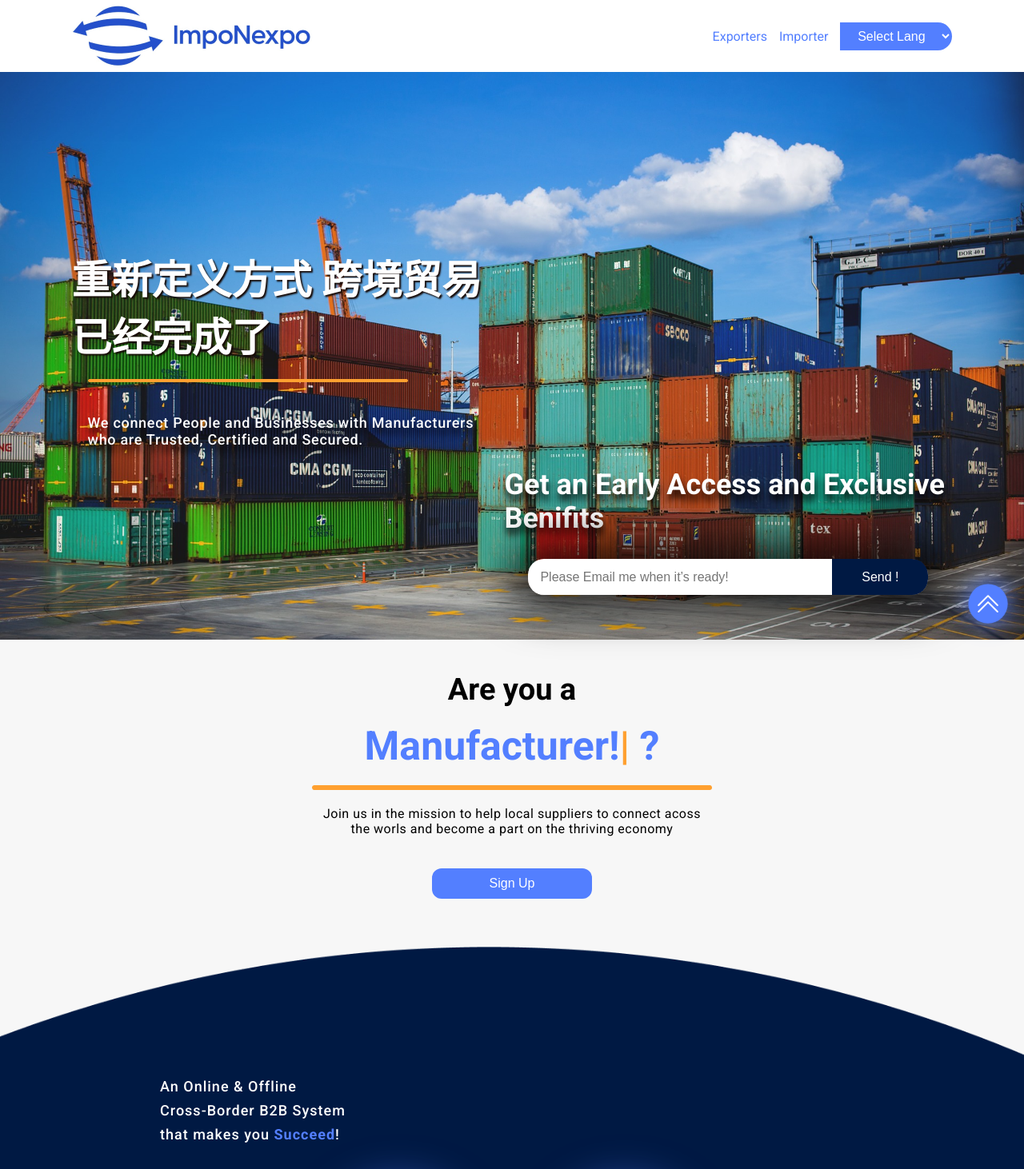
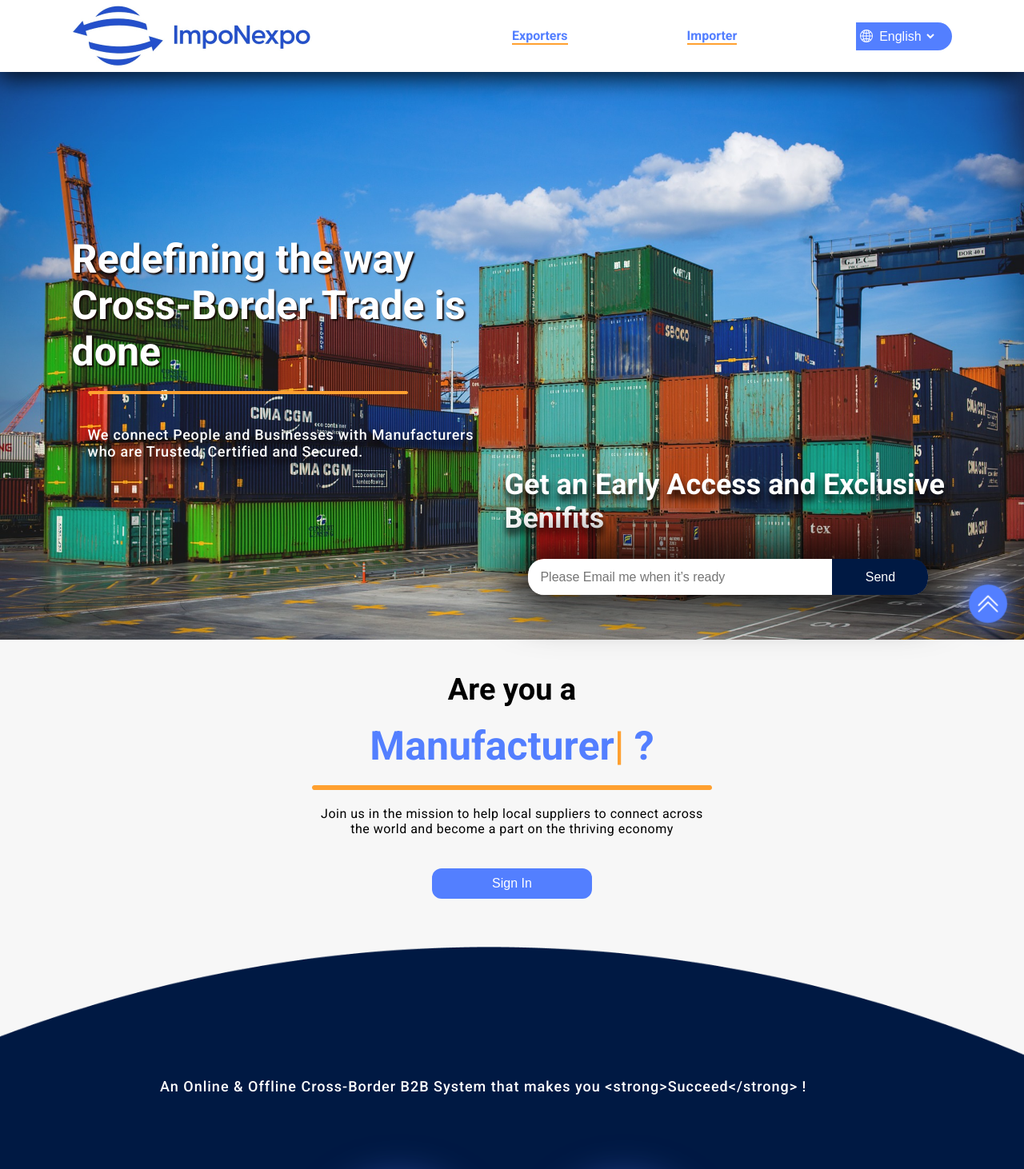
Before and after one commit to md-alif10000/b2bweb, a Next.js app: page / in a window 1280 px wide. Shown: the top 1462 px of the page at 80% size. Built offline with nearby package versions, Linux system fonts and the light colour scheme.

Commit message:
added multi lang

```diff
--- a/package.json
+++ b/package.json
@@ -14,10 +14,13 @@
     "bcryptjs": "^2.4.3",
     "cloudinary": "^1.28.1",
     "dotenv": "^14.3.2",
+    "flag-icon-css": "^4.1.7",
+    "flag-icons": "^6.0.3",
     "i18next": "^21.6.10",
     "i18next-browser-languagedetector": "^6.1.3",
     "i18next-http-backend": "^1.3.2",
     "ityped": "^1.0.3",
+    "js-cookie": "^3.0.1",
     "jsonwebtoken": "^8.5.1",
     "jwt-decode": "^3.1.2",
     "mongoose": "^6.1.8",
--- a/pages/_app.js
+++ b/pages/_app.js
@@ -5,8 +5,11 @@ import store from "../src/components/redux/store";
 import LanguageDetector from "i18next-browser-languagedetector";
 import i18n from "i18next";
 import HttpApi from "i18next-http-backend";
-import { useTranslation, initReactI18next } from "react-i18next";
-import { Suspense } from "react";
+import { initReactI18next } from "react-i18next";
+
+import Cookies from "js-cookie";
+import {useEffect} from'react'
+
 
 i18n
   .use(initReactI18next)
@@ -16,8 +19,7 @@ i18n
     // the translations
     // (tip move them in a JSON file and import them,
     // or even better, manage them via a UI: https://react.i18next.com/guides/multiple-translation-files#manage-your-translations-with-a-management-gui)
-    supportedLngs:["en","fr","cn"],
-    lng: "cn",
+    supportedLngs: ["en", "fr", "cn"],
     fallbackLng: "en",
     backend: {
       loadPath: "/assets/locales/{{lng}}/translation.json",
@@ -30,6 +32,14 @@ i18n
   });
 
 function MyApp({ Component, pageProps }) {
+
+
+  useEffect(() => {
+
+
+  }, []);
+
+
   return (
     <Provider store={store}>
       <Component {...pageProps} />
--- a/pages/index.js
+++ b/pages/index.js
@@ -13,12 +13,13 @@ const HomePage = () => {
   const { t } = useTranslation();
   const textRef = useRef();
 
+
   useEffect(() => {
     init(textRef.current, {
       showCursor: true,
       backDelay: 1500,
       backSpeed: 40,
-      strings: ["Brand Owner", "Manufacturer!", "Supplier"],
+      strings: ["Brand owner","Manufacturer","Supplier"],
     });
   }, []);
 
@@ -36,44 +37,32 @@ const HomePage = () => {
           <div className={styles.left}>
             <h1> {t("home_heading")} </h1>
             <img src="/images/line.png" alt="" />
-            <p>
-              We connect People and Businesses with Manufacturers who are
-              Trusted, Certified and Secured.
-            </p>
+            <p>{t("home_hero_text")}</p>
           </div>
           <div className={styles.right}>
-            <h2>Get an Early Access and Exclusive Benifits</h2>
+            <h2>{t("home_hero_right_heading")}</h2>
             <div className={styles.email}>
-              <input
-                type="text"
-                placeholder="Please Email me when it’s ready!"
-              />
-              <button>Send !</button>
+              <input type="text" placeholder={t("email_box_text")} />
+              <button> {t("email_button_text")} </button>
             </div>
           </div>
         </div>
 
         <div className={styles.signIn}>
-          <h2>Are you a</h2>
+          <h2> {t("are_you_a")} </h2>
           <h1>
-            {" "}
-            <span ref={textRef}> </span> ?{" "}
+
+            <span ref={textRef}> </span> ?
           </h1>
           <img src="/images/line.png" alt="" />
-          <p>
-            Join us in the mission to help local suppliers to connect acoss the
-            worls and become a part on the thriving economy
-          </p>
+          <p>{t("join_us")}</p>
           <Link href="/manufacturer">
-            <button>Sign Up</button>
+            <button> {t("sign_in")} </button>
           </Link>
         </div>
 
         <div className={styles.testimonials}>
-          <p>
-            An Online & Offline <br /> Cross-Border B2B System <br /> that makes
-            you <strong>Succeed</strong>!
-          </p>
+          <p>{t("an_online_&_offline")}</p>
 
           <img className={styles.img1} src="/images/dotted3.png" alt="" />
           <img className={styles.img2} src="/images/dotted2.png" alt="" />
@@ -82,32 +71,32 @@ const HomePage = () => {
             <div>
               <div className={styles.imgContainer}>
                 <img src="images/overview1.png" alt="" />
-                <span>Reliable Manufacturer</span>
+                <span>{t("reliable_manufacturer")}</span>
               </div>
               <div className={styles.imgContainer}>
                 <img src="images/overview2.png" alt="" />
-                <span>Solving Language Barrier</span>
+                <span>{t("solving_language_barrier")} </span>
               </div>
 
               <div className={styles.imgContainer}>
                 <img src="images/overview3.png" alt="" />
-                <span>Secure Payment</span>
+                <span>{t("secure_payment")}</span>
               </div>
 
               <div className={styles.imgContainer}>
                 <img src="images/overview4.png" alt="" />
-                <span>Customer Service</span>
+                <span> {t("customer_service")} </span>
               </div>
             </div>
 
             <div>
               <div className={styles.imgContainer}>
                 <img src="images/logistics.jpg" alt="" />
-                <span>Logistics</span>
+                <span> {t("logistics")} </span>
               </div>
               <div className={styles.imgContainer}>
                 <img src="images/overview6.png" alt="" />
-                <span>Localisation</span>
+                <span> {t("localisation")} </span>
               </div>
             </div>
           </div>
@@ -115,30 +104,24 @@ const HomePage = () => {
 
         <section className={styles.requirement}>
           <div className={styles.top}>
-            <h3>
-              Get in touch with Reliable Manufacturers of <br />
-              Quality Goods at <span>The Best Prices </span>!
-            </h3>
+            <h3>{t("get_in_touch")}</h3>
             <img src="/images/line.png" alt="" />
-            <p>
-              We connect with sellers across the globe to provide services{" "}
-              <br /> and goods at the best prices possible{" "}
-            </p>
+            <p>{t("we_connect_with_sellers")}</p>
           </div>
 
           <div className={styles.formContainer}>
             <div className={styles.left}>
-              <p>World’s Best Sourcing Platform</p>
+              <p>{t('worlds_best')}</p>
 
               <div>
-                <span>100+ Industries</span>
-                <span>2200+ Categories</span>
-                <span>20h Avg Quotation Duration</span>
+                <span> {t("industries")} </span>
+                <span>  {t("categories")} </span>
+                <span>  {t("duration")} </span>
               </div>
             </div>
             <div className={styles.right}>
-              <p>One Request, Multiple Quotes</p>
-              <Input placeholder={"Please enter what you are looking for.."} />
+              <p> {t("one_request")} </p>
+              <Input placeholder={t("please_enter_what_you_are_looking_for")} />
 
               <div className={styles.inputsContainer}>
                 <Input placeholder={"Enter Quantity"} />
@@ -148,14 +131,15 @@ const HomePage = () => {
               <div className={styles.checkbox}>
                 <input type="checkbox" id="check" />
                 <label htmlFor="check">
-                  I agree to the Terms and Conditions
+                  {t("agree_terms")}
+
                 </label>
               </div>
 
               <div className={styles.submitButton}>
                 <button>
                   {" "}
-                  <Link href={"/importer"}>Submit Requirement</Link>{" "}
+                  <Link href={"/importer"}>{t("submit_requirement")}</Link>{" "}
                 </button>
               </div>
             </div>
@@ -163,12 +147,10 @@ const HomePage = () => {
         </section>
 
         <section className={styles.success}>
-          <h1>Success Stories !</h1>
+          <h1>{t("success_stories")} !</h1>
           <img src="/images/line.png" alt="" />
 
-          <div className={styles.slider}>
-            {/* <SuccessSlider /> */}
-          </div>
+          <div className={styles.slider}>{/* <SuccessSlider /> */}</div>
 
           <div className={styles.successTestimonials}>
             <div>
@@ -200,26 +182,26 @@ const HomePage = () => {
 
         <section className={styles.contact}>
           <div className={styles.contactBox}>
-            <h1>Contact Us</h1>
+            <h1>{t("contact_us")} </h1>
             <img src="/images/line.png" alt="" />
 
             <div className={styles.contacts}>
               <div>
-                <h4> For Investors</h4>
+                <h4>  {t("for_developers")} </h4>
                 <span>abcd@imponexpo.team</span>
               </div>
 
               <div className={styles.line}></div>
 
               <div>
-                <h4> For Manufacturers</h4>
+                <h4>  {t("for_manufacturers")} </h4>
                 <span>abcd@imponexpo.team</span>
               </div>
               <div className={styles.line}></div>
               <div>
                 <h4>
-                  For Buyers/ <br />
-                  Costumer Support
+                   {t("for_buyers")}
+
                 </h4>
                 <span>abcd@imponexpo.team</span>
               </div>
--- a/public/assets/locales/cn/translation.json
+++ b/public/assets/locales/cn/translation.json
@@ -1,3 +1,59 @@
 {
-  "home_heading": "重新定义方式 跨境贸易  已经完成了"
+  "language":"语",
+  "lang":"中国人",
+  "home_heading": "重新定义跨境贸易的方式",
+  "home_hero_text": "我们将人员和企业与受信任、经过认证和安全的制造商联系起来。",
+  "home_hero_right_heading": "抢先体验和独家福利",
+  "email_box_text": "准备好后请给我发电子邮件",
+  "email_button_text": "发送",
+  "are_you_a": "你是不是一个",
+  "supplier": "供应商",
+  "brand_owner": "品牌所有者",
+  "manufacturer": "制造商",
+  "join_us": "加入我们的使命，帮助当地供应商连接世界各地并成为繁荣经济的一部分",
+  "sign_in": "登入",
+  "an_online_&_offline": "让你成功的线上线下跨境B2B系统！",
+  "reliable_manufacturer": "可靠的制造商",
+  "solving_language_barrier": "解决语言障碍",
+  "secure_payment": "安全支付",
+  "customer_service": "客户服务",
+  "logistics": "后勤",
+  "localisation": "地点",
+  "get_in_touch": "以最优惠的价格与可靠的优质商品制造商取得联系!",
+  "we_connect_with_sellers": "我们与世界各地的卖家联系，以尽可能最优惠的价格提供服务和商品",
+  "one_request": "一个请求，多个报价",
+  "please_enter_what_you_are_looking_for": "请输入您要查找的内容",
+  "agree_terms": "我同意这条款和条件”",
+  "submit_requirement": "提交要求",
+  "worlds_best": "全球最佳采购平台",
+  "industries": "100 多个行业",
+  "categories": "2200 多个类别",
+  "duration": "20 小时平均报价持续时间",
+  "success_stories": "成功的故事",
+  "contact_us": "联系我们",
+  "for_developers": "对于开发人员",
+  "for_manufacturers": "对于制造商",
+  "for_buyers": "对于买家",
+  "copy_right": "版权所有 © 2022 ImpoNexpo。版权所有",
+  "fast_forward": "快速推进您的出口之旅",
+  "register_as": "注册为",
+  "brand_or_supplier": "品牌、制造商或供应商",
+  "enter_credentials": "输入您的凭据，开始奇妙的旅程",
+  "tell_us_about_business_owners": "告诉我们有关业务经理或所有者的信息",
+  "tell_us_about_business": "告诉我们有关业务的信息",
+  "tell_us_about_product": "告诉我们有关产品的信息",
+  "full_name": "全名",
+  "email": "电子邮件",
+  "role_in_the-_company": "在公司中的角色",
+  "business_name": "公司名称",
+  "business_address": "营业地址",
+  "product_name": "产品名称",
+  "product_category": "产品分类",
+  "product_description": "产品描述",
+  "Where_you-reffered": "您是由我们的附属合作伙伴推荐的吗？",
+  "if_yes_enter_name": "如果是，请输入他们的姓名",
+  "subscribe_updates": "是的，我想订阅新的更新",
+  "submit": "提交",
+  "request_quotations": "询价 - RFQ",
+  "product_info": "基本产品信息"
 }
--- a/public/assets/locales/en/translation.json
+++ b/public/assets/locales/en/translation.json
@@ -1,22 +1,59 @@
 {
+  "language":"Language",
+  "lang":"English",
   "home_heading": "Redefining the way Cross-Border Trade is done",
-  "home_hero_text":"We connect People and Businesses with Manufacturers who are Trusted, Certified and Secured.",
-"home_hero_right_heading":"Get an Early Access and Exclusive Benifits",
-"email_box_text":"Please Email me when it’s ready",
-"email_button_text":"Send",
-"are_you_a":"Are you a",
-"pupplier":"Supplier",
-"brand_owner":"Brand Owner",
-"manufacturer":"Manufacturer",
-"join_us":"Join us in the mission to help local suppliers to connect acoss the worls and become a part on the thriving economy",
-"sign_in":"Sign In",
-"an_online_&_offline":"An Online & Offline Cross-Border B2B System that makes you Succeed!",
-"reliable_manufacturer":"Reliable Manufacturer",
-"solving_language_barrier":"Solving Language Barrier",
-"secure_payment":"Secure Payment",
-"customer_service":"Customer Service",
-"logistics":"Logistics",
-"Localisation":"Localisation",
-"get_in_touch":"Get in touch with Reliable Manufacturers of Quality Goods at The Best Prices !",
-"we_connect_with_sellers":"We connect with sellers across the globe to provide services and goods at the best prices possible"
+  "home_hero_text": "We connect People and Businesses with Manufacturers who are Trusted, Certified and Secured.",
+  "home_hero_right_heading": "Get an Early Access and Exclusive Benifits",
+  "email_box_text": "Please Email me when it’s ready",
+  "email_button_text": "Send",
+  "are_you_a": "Are you a",
+  "supplier": "Supplier",
+  "brand_owner": "Brand Owner",
+  "manufacturer": "Manufacturer",
+  "join_us": "Join us in the mission to help local suppliers to connect across the world and become a part on the thriving economy",
+  "sign_in": "Sign In",
+  "an_online_&_offline": "An Online & Offline Cross-Border B2B System that makes you   <strong>Succeed</strong>  !",
+  "reliable_manufacturer": "Reliable Manufacturer",
+  "solving_language_barrier": "Solving Language Barrier",
+  "secure_payment": "Secure Payment",
+  "customer_service": "Customer Service",
+  "logistics": "Logistics",
+  "localisation": "Localisation",
+  "get_in_touch": "Get in touch with Reliable Manufacturers of Quality Goods at span>The Best Prices </span> !",
+  "we_connect_with_sellers": "We connect with sellers across the globe to provide services and goods at the best prices possible",
+  "one_request": "One Request, Multiple Quotes",
+  "please_enter_what_you_are_looking_for": "Please enter what you are looking for",
+  "agree_terms": "I agree to the Terms and Conditions",
+  "submit_requirement": "Submit Requirement",
+  "worlds_best": "World’s Best Sourcing Platform",
+  "industries": "100+ Industries",
+  "categories": "2200+ Categories",
+  "duration": "20h Avg Quotation Duration",
+  "success_stories": "Success Stories",
+  "contact_us": "Contact US",
+  "for_developers": "For developers",
+  "for_manufacturers": "For Manufacturers",
+  "for_buyers": "For Buyers",
+  "copy_right": "Copyright © 2022 ImpoNexpo. All Rights Reserved",
+  "fast_forward": "Fast Forward your Exportation Journey with",
+  "register_as": "Register as a",
+  "brand_or_supplier": "Brand, Manufacturer or Supplier",
+  "enter_credentials": "Enter your credentials to get started on the amazing journey",
+  "tell_us_about_business_owners": "Tell us about the Business Manager (s) or Owner(s)",
+  "tell_us_about_business": "Tell us about the Business",
+  "tell_us_about_product": "Tell us about the Product",
+  "full_name": "Full Name",
+  "email": "Email",
+  "role_in_the-_company": "Role in the company",
+  "business_name": "Business Name",
+  "business_address": "Business Address",
+  "product_name": "Product Name",
+  "product_category": "Product category",
+  "product_description": "Product description",
+  "Where_you-reffered": "Were you refered by our Affiliate Partner?",
+  "if_yes_enter_name": "If yes,enter their name",
+  "subscribe_updates": "Yes, I want to subscribe to new updates",
+  "submit": "Submit",
+  "request_quotations": "Request for Quotations- RFQ",
+  "product_info": "BASIC PRODUCT INFORMATION"
 }
--- a/src/components/PrimaryHeader.jsx
+++ b/src/components/PrimaryHeader.jsx
@@ -2,10 +2,47 @@ import styles from "../../styles/components/PrimaryHeader.module.css";
 import Image from "next/image";
 import Link from "next/link";
 import { useSelector } from "react-redux";
+import { BsGlobe2 } from "react-icons/bs";
+import "flag-icons/css/flag-icons.min.css";
+import i18next from "i18next";
+import Cookies from "js-cookie";
+import { useEffect, useState } from "react";
+
 const PrimaryHeader = () => {
+  const [currentLang, setcurrentLang] = useState("en");
+  const [isScrolled, setisScrolled] = useState(false);
+
   const { user } = useSelector((state) => state.auth);
+  const languages = [
+    {
+      code: "en",
+      name: "English",
+      country_code: "us",
+      flag: "&#127482 &#127480",
+    },
+    { code: "cn", name: "中国人", country_code: "cn", flag: "" },
+  ];
+  useEffect(() => {
+    setcurrentLang(Cookies.get("i18next"));
+    setisScrolled(window.isScrolled);
+    window.addEventListener("scroll", () => {
+      if (window.pageYOffset > 100) {
+        setisScrolled(true);
+      }else{
+        setisScrolled(false)
+      }
+    });
+  }, []);
+
+  console.log(isScrolled);
   return (
-    <div className={styles.header} id="header">
+    <div
+      className={styles.header}
+      id="header"
+      style={
+        isScrolled ? { position: "fixed", top: "0" } : { position: "sticky" }
+      }
+    >
       <div className={styles.logo}>
         <Link href="/" passHref>
           <img src={"/images/logo_white.png"} />
@@ -21,18 +58,21 @@ const PrimaryHeader = () => {
           <a>Importer</a>
         </Link>
 
-        {/* {
-          user ?  <button className={styles.button}>Logout</button>:<button className={styles.button}>Login</button>
-        } */}
-
-        <select name="" id="">
-          <option value="">Select Lang</option>
-          <option value="">English</option>
-          <option value="">Chainiese</option>
-        </select>
-
-
-
+        <div className={styles.select}>
+          <BsGlobe2 />
+          <select
+            name=""
+            id=""
+            onChange={(e) => i18next.changeLanguage(e.target.value)}
+          >
+            {languages.map((lang) => (
+              <option value={lang.code} selected={lang.code === currentLang}>
+                {" "}
+                {lang.name}{" "}
+              </option>
+            ))}
+          </select>
+        </div>
       </div>
     </div>
   );
--- a/styles/components/PrimaryHeader.module.css
+++ b/styles/components/PrimaryHeader.module.css
@@ -9,24 +9,48 @@
   box-shadow: -4px 13px 26px -4px rgba(0,0,0,0.75);
   -webkit-box-shadow: -4px 13px 26px -4px rgba(0,0,0,0.75);
   -moz-box-shadow: -4px 13px 26px -4px rgba(0,0,0,0.75);
+  z-index: 999;
 }
+.header > div{
+  flex:1
+}
+.header > div:nth-child(2){
+  flex: 1;
+  display: flex;
+  justify-content:space-between;
+  align-items: center;
+}
+.header a{
+  font-weight: bold;
+  border-bottom: 2px solid var(--secondary);
+}
+.select{
+  display: flex;
+  align-items: center;
+  background-color: var(--primary);
+  padding:5px;
+  border-top-right-radius: 20px;
+  border-bottom-right-radius: 20px;
+  color: white;
+  width: 120px;
 
+}
 .header select {
-  height: 35px;
-  padding: 5px;
+  height: 25px;
   text-align: center;
   font-weight: 500;
-  background-color: var(--primary);
+  background-color: inherit;
   color: white;
   outline: none;
   border: none;
-  width: 140px;
+  /* width: 140px; */
   font-size: 16px;
-  border-top-right-radius: 20px;
-  border-bottom-right-radius: 20px;
+  width: 80px;
+
 }
 .header select option{
   padding: 5px;
+  margin: 5px!important;
 }
 .header > div:last-child a {
   color: var(--primary);
@@ -38,6 +62,7 @@
   height: auto;
   object-fit: cover;
 }
+
 @media screen and (max-width: 750px) {
   .header {
     padding: 0 20px;
```
Also changed, not shown: 1 other file (tests, documents, lock files or other folders).
